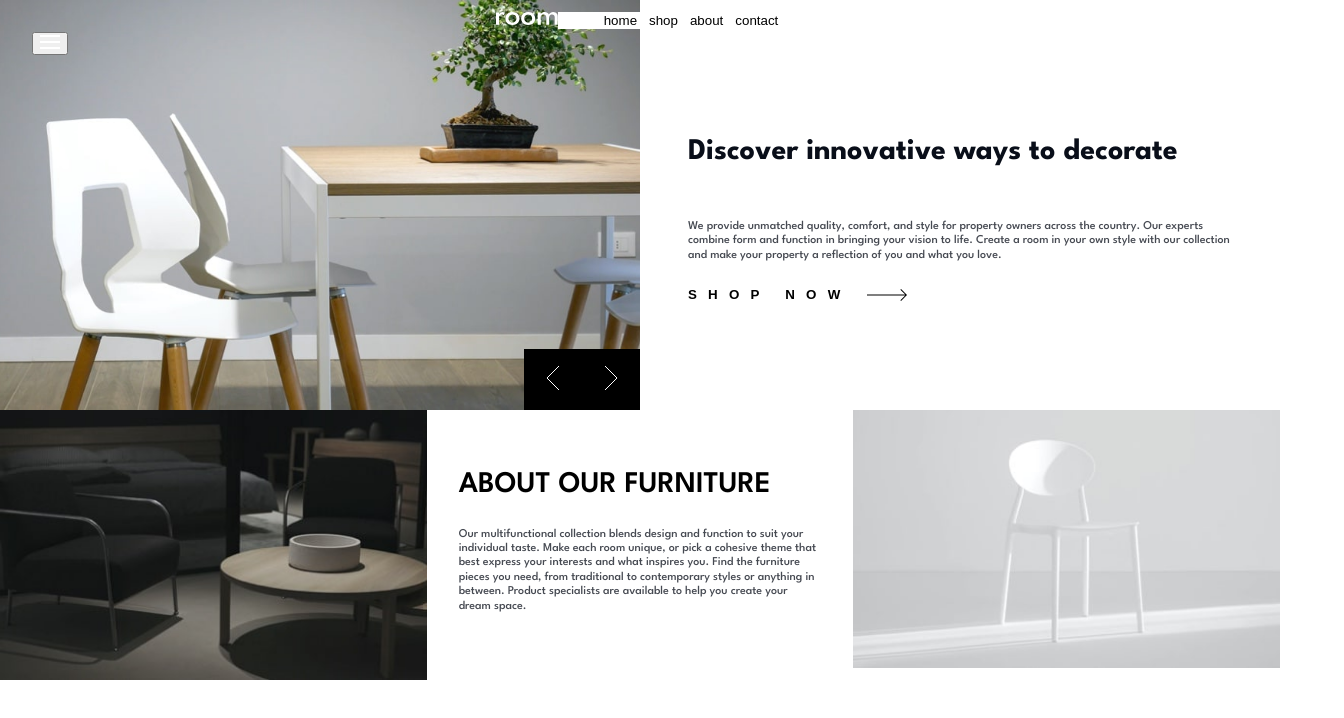
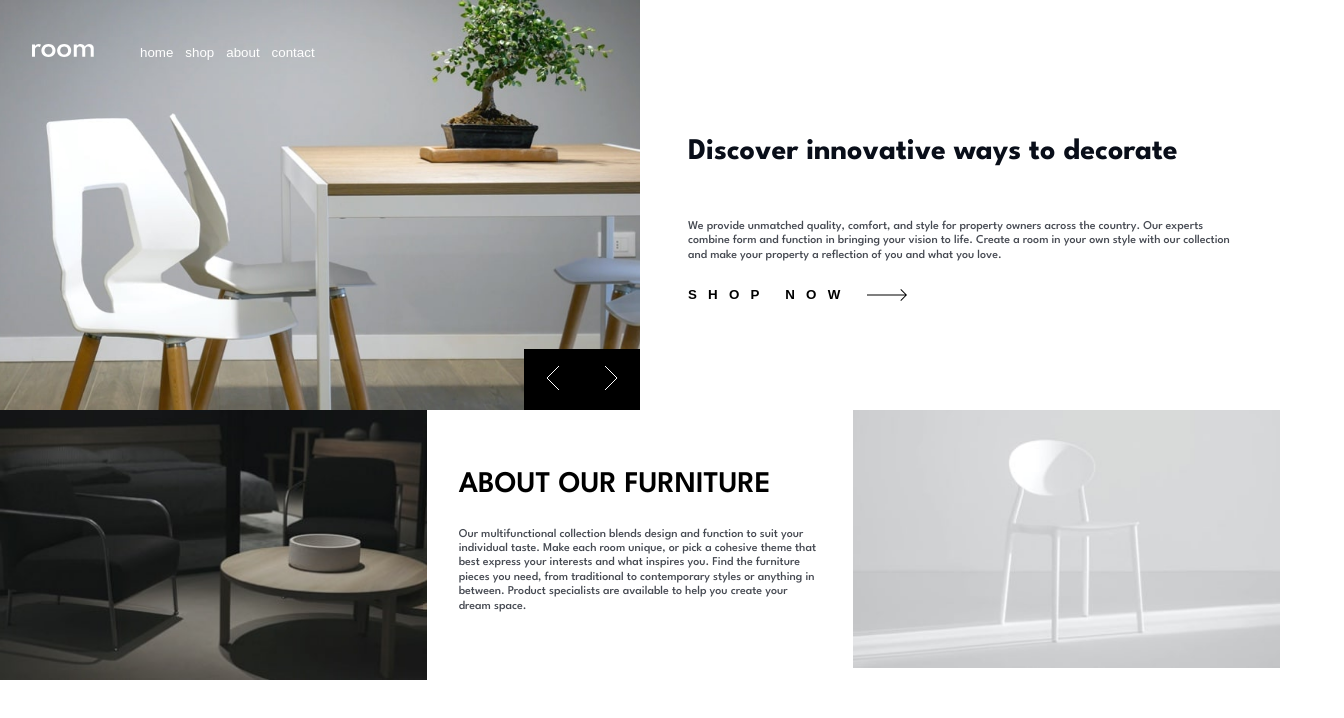
Before and after one commit to Kenta-Asakura/room-homepage, a React (Create React App) app: page / in a window 1280 px wide. Shown: the top 718 px of the page, 1344 px wide, since content can reach past the window. Built offline with nearby package versions, Linux system fonts and the light colour scheme.

Commit message:
header style on process

```diff
--- a/src/components/styles/Header.styled.js
+++ b/src/components/styles/Header.styled.js
@@ -1,41 +1,55 @@
 import styled from "styled-components";
 
 export const HeaderContainer = styled.header`
-  width: 100%;
   position: absolute;
   z-index: 10;
   width: 100%;
   display: flex;
+  justify-content: start;
   align-items: center;
-  justify-content: center;
   flex-wrap: wrap;
+  padding: 32px;
+
+  @media (max-width: ${({ theme }) => theme.mobile}) {
+    align-items: center;
+    justify-content: center;
+  }
 `;
 
 export const HamburgerMenu = styled.div`
-  position: absolute;
-  top: 32px;
-  left: 32px;
-  z-index: 20;
+  display: none;
+
+  @media (max-width: ${({ theme }) => theme.mobile}) {
+    display: block;
+    position: absolute;
+    top: 32px;
+    left: 32px;
+    z-index: 20;
+  }
 `;
 
 export const Nav = styled.nav`
-  background: white;
   top: 0;
   left: 0;
   width: 100%;
+  // padding: 32px 0;
 
     & ul {
       display:flex;
       align-items: center;
       justify-content: center;
-      // flex-wrap: wrap;
+      flex-wrap: wrap;
       overflow: hidden;
 
       & li {
         list-style: none;
 
+      & li:hover {
+        border-bottom:
+      }
+
         button {
-          color: black;
+          color: white;
           background-color: transparent;
           // padding: 50px;
           border: none;
@@ -45,5 +59,5 @@ export const Nav = styled.nav`
 `;
 
 export const NavLi = styled.li`
-
+    color: white;
 `;
--- a/src/test.css
+++ b/src/test.css
@@ -1,7 +1,7 @@
 .name {
   z-index: 10;
   align-items: start;
-  justify-content: flex-start;
+  border-bottom: ;
   grid-template-columns: repeat(3, 1fr);
   flex-wrap: wrap;
   gap: 4;
```
